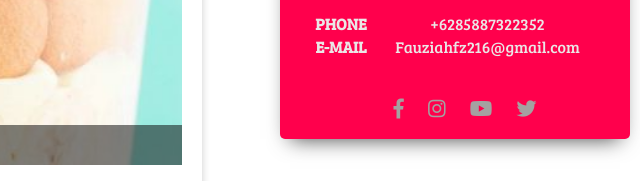
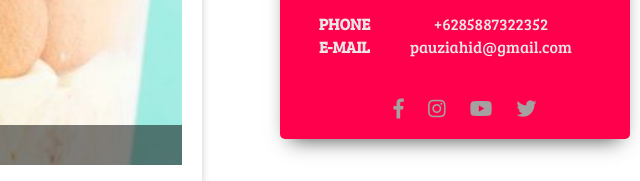
Before and after one commit to Ziassy/ziassy-meals, a plain HTML site: page index.html in a window 1280 px wide. Shown: the part 2792-2973 px from the top of the page, 640-1280 px from the left. Drawn offline with Linux system fonts and the light colour scheme.

Commit message:
adding sreenshoot

```diff
--- a/index.html
+++ b/index.html
@@ -294,7 +294,7 @@
         </tr>
         <tr>
           <th>E-MAIL</th>
-          <td>Fauziahfz216@gmail.com</td>
+          <td>pauziahid@gmail.com</td>
         </tr>
       </table>
 
```
Also changed, not shown: screenshoot/about.JPG (added), screenshoot/article.JPG (added), screenshoot/home.JPG (added), screenshoot/recipes.JPG (added), screenshoot/review.JPG (added), screenshoot/videos.JPG (added), 1 other file.
